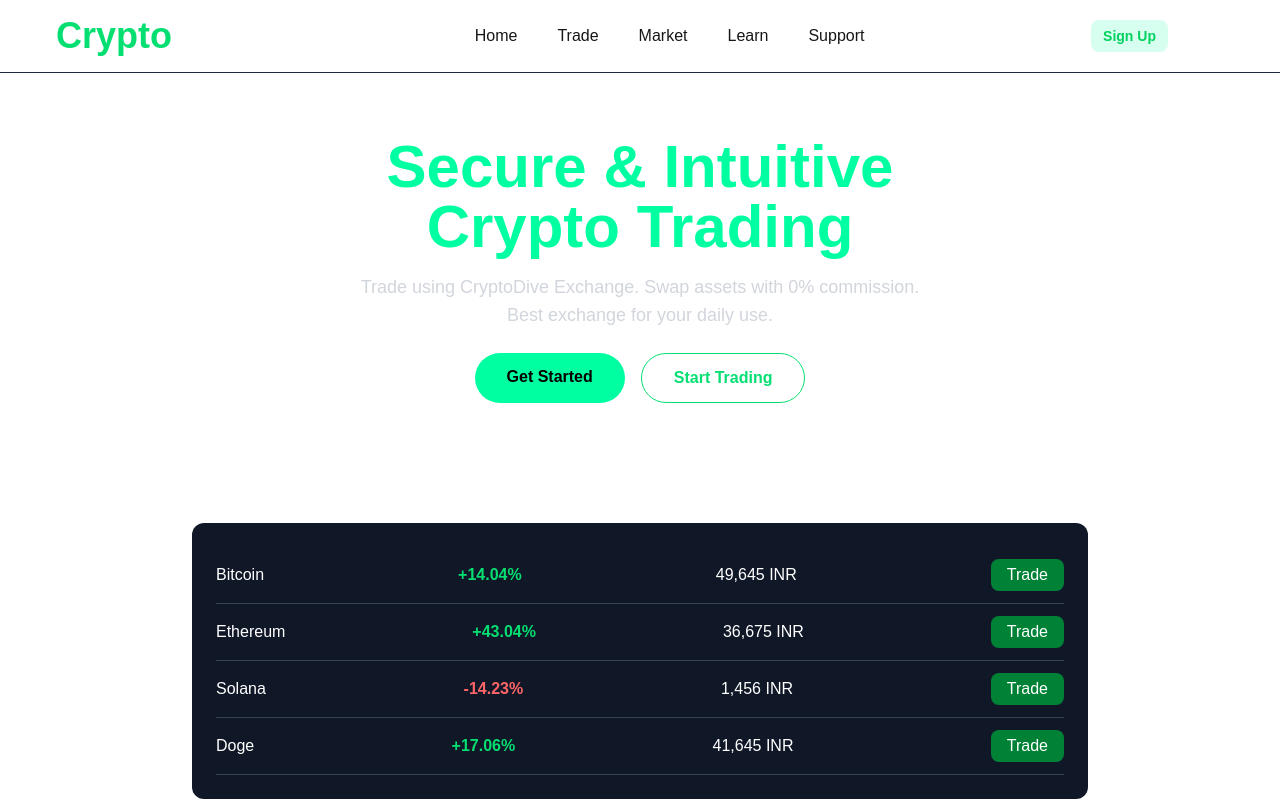
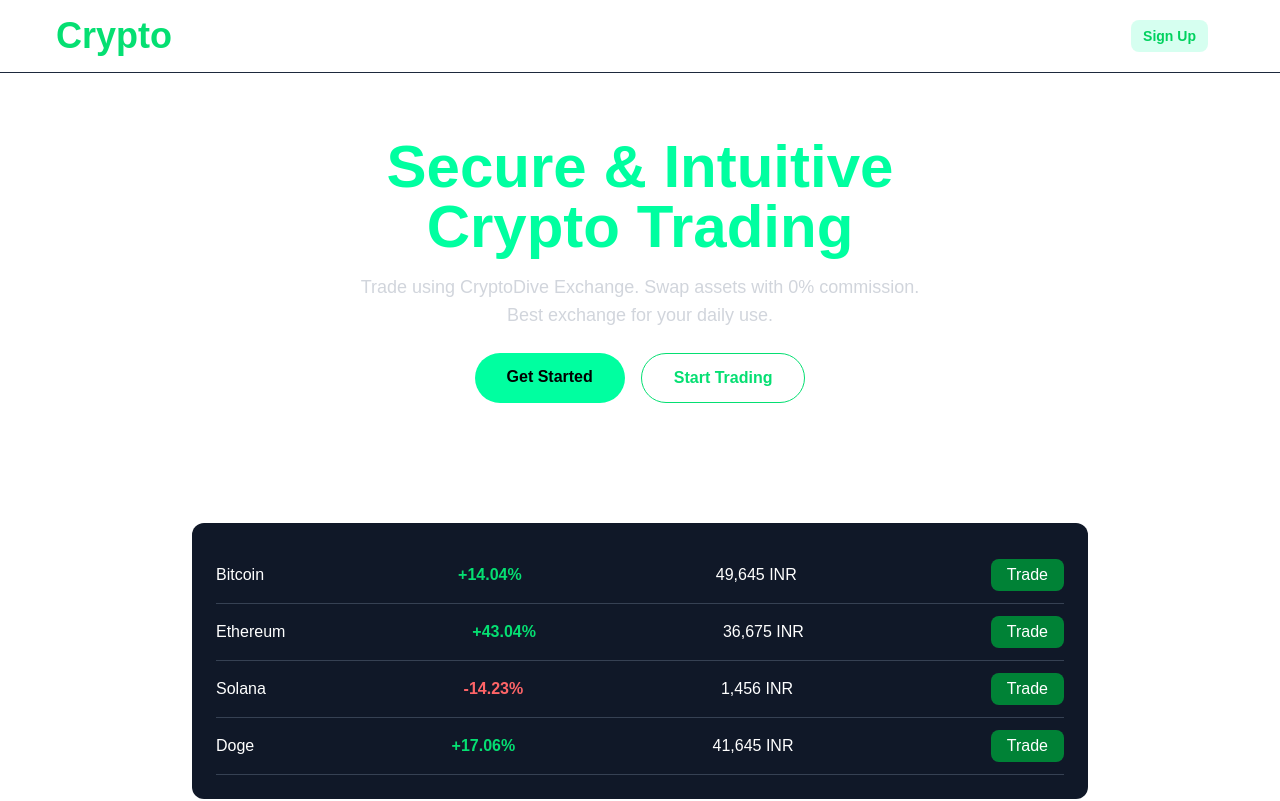
Before and after one commit to SamarthRajput/Exchange-app, a Next.js app in the folder exchange-frontend/: page / in a window 1280 px wide. Shown: the top 801 px of the page. Built offline with nearby package versions, Linux system fonts and the light colour scheme.

Commit message:
make navbar responsive

```diff
--- a/exchange-frontend/app/component/NavBar.tsx
+++ b/exchange-frontend/app/component/NavBar.tsx
@@ -9,33 +9,48 @@ export function NavBar(){
 
     const [isOpen, setIsOpen] = useState(false);
 
-    return <div className="border-b border-slate-800">
-        <div className="flex justify-between items-center p-4">
-            <div className="flex ml-10 relative text-4xl font-bold">
-               <span className="text-green-400">Crypto</span><span className="text-white">Dive</span>
+    return (
+        <nav className="border-b border-slate-800 text-white">
+          <div className="max-w-7xl mx-auto flex justify-between items-center p-4">
+            {/* Logo */}
+            <div className="flex ml-4 md:ml-10 text-3xl md:text-4xl font-bold">
+              <span className="text-green-400">Crypto</span><span className="text-white">Dive</span>
             </div>
 
-            {/* MOBILE MENU BUTTON */}
-            <button className="md:hidden text-white"
-                onClick={() => {
-                    setIsOpen(!isOpen);
-                }}>
+            {/* Mobile Menu Button */}
+            <button
+              className="md:hidden text-white"
+              onClick={() => setIsOpen(!isOpen)}
+            >
               {isOpen ? <X size={28} /> : <Menu size={28} />}
             </button>
 
+            {/* Desktop Menu */}
+            <div className="hidden md:flex gap-10">
+              <Link href="/">Home</Link>
+              <Link href="/trade/SOL_USDC">Trade</Link>
+              <Link href="/markets">Market</Link>
+              <Link href="#learncrypto">Learn</Link>
+              <Link href="#contactus">Support</Link>
+            </div>
 
-                <div className="flex flex-row justify-between items-center">
-                    <div className="flex gap-10">
-                        <Link href={"/"}>Home</Link>
-                        <Link href={"/trade/SOL_USDC"}>Trade</Link>
-                        <Link href={"/markets"} >Market</Link>
-                        <Link href={"/#learncrypto"}>Learn</Link>
-                        <Link href={"/#contactus"}>Support</Link>
-                    </div>
-                </div>
-            <div className="flex mr-20">
-                <LoginButton children={"Sign Up"}/>
+            {/* Login Button (Hidden on Mobile) */}
+            <div className="hidden md:flex mr-10">
+              <LoginButton>Sign Up</LoginButton>
             </div>
-        </div>
-    </div>
+          </div>
+
+          {/* Mobile Menu */}
+          {isOpen && (
+            <div className="md:hidden p-4 space-y-4 text-center flex flex-col">
+              <Link href="/" onClick={() => setIsOpen(false)}>Home</Link>
+              <Link href="/trade/SOL_USDC" onClick={() => setIsOpen(false)}>Trade</Link>
+              <Link href="/markets" onClick={() => setIsOpen(false)}>Market</Link>
+              <Link href="#learncrypto" onClick={() => setIsOpen(false)}>Learn</Link>
+              <Link href="#contactus" onClick={() => setIsOpen(false)}>Support</Link>
+              <LoginButton>Sign Up</LoginButton>
+            </div>
+          )}
+        </nav>
+    );
 }
```
